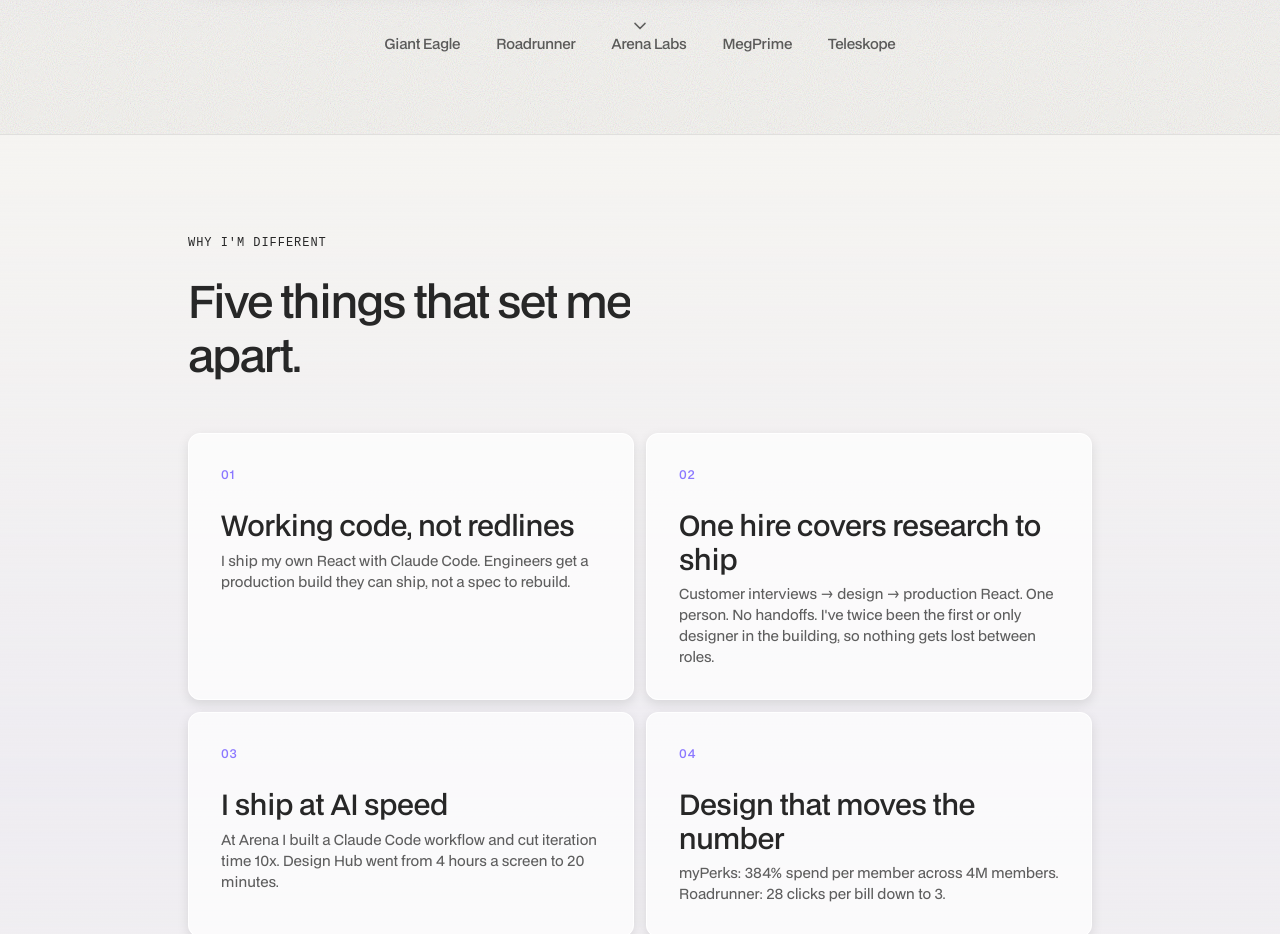
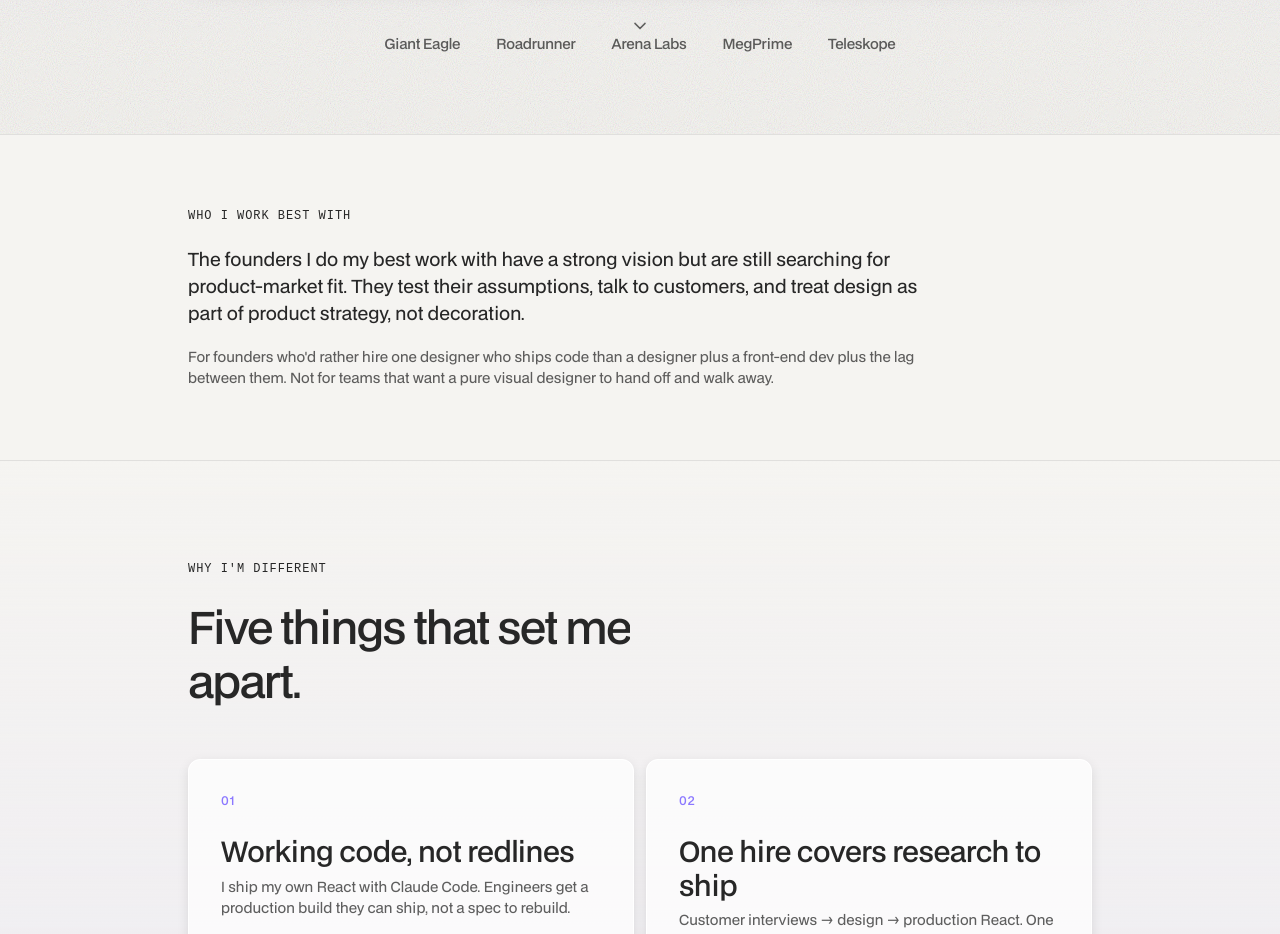
Before and after one commit to jennylu89/jenny-pitch, a React (Vite) app: page / in a window 1280 px wide. Shown: the part 800-1734 px from the top of the page. Built offline with nearby package versions, Linux system fonts and the light colour scheme; a web font is replaced by a local one.

Commit message:
arborxr: warmer close

```diff
--- /dev/null
+++ b/src/components/WhoFor.jsx
@@ -0,0 +1,62 @@
+import { useRef, useState, useEffect } from 'react';
+
+export default function WhoFor() {
+  const ref = useRef(null);
+  const [visible, setVisible] = useState(false);
+
+  useEffect(() => {
+    const el = ref.current;
+    if (!el) return;
+    const obs = new IntersectionObserver(
+      ([e]) => { if (e.isIntersecting) { setVisible(true); obs.disconnect(); } },
+      { threshold: 0.15 }
+    );
+    obs.observe(el);
+    return () => obs.disconnect();
+  }, []);
+
+  return (
+    <section style={{ borderTop: '1px solid var(--border)', padding: '72px 0' }}>
+      <div className="section-pad" style={{ maxWidth: '1000px', margin: '0 auto', padding: '0 48px' }}>
+        <div
+          ref={ref}
+          style={{
+            maxWidth: '760px',
+            display: 'flex',
+            flexDirection: 'column',
+            gap: '20px',
+            transition: 'opacity 0.7s ease, filter 0.7s ease',
+            opacity: visible ? 1 : 0,
+            filter: visible ? 'blur(0px)' : 'blur(12px)',
+          }}
+        >
+          <span style={{
+            color: 'var(--text)', fontSize: 'var(--type-small)',
+            fontFamily: 'var(--font-badge)', fontWeight: 'var(--weight-medium)',
+            letterSpacing: 'var(--tracking-badge)', textTransform: 'uppercase',
+            display: 'block',
+          }}>
+            Who I work best with
+          </span>
+          <p style={{
+            color: 'var(--text)',
+            fontFamily: 'var(--font-sans)',
+            fontSize: 'var(--type-lead)',
+            lineHeight: 'var(--leading-body)',
+            margin: 0,
+          }}>
+            The founders I do my best work with have a strong vision but are still searching for product-market fit. They test their assumptions, talk to customers, and treat design as part of product strategy, not decoration.
+          </p>
+          <p style={{
+            color: 'var(--muted)',
+            fontSize: 'var(--type-body)',
+            lineHeight: 'var(--leading-body)',
+            margin: 0,
+          }}>
+            For founders who'd rather hire one designer who ships code than a designer plus a front-end dev plus the lag between them. Not for teams that want a pure visual designer to hand off and walk away.
+          </p>
+        </div>
+      </div>
+    </section>
+  );
+}
--- a/src/pages/companies/arborxr.js
+++ b/src/pages/companies/arborxr.js
@@ -255,7 +255,11 @@ export const arborxr = {
   // closing line of every portfolio page on the internet. This keeps her word and her warmth,
   // makes the match HER assessment, then invites the pushback his own JD says he wants
   // ("knowing when to push back", jd.md:26). 10 words. Asks for nothing. No question mark.
-  close: "Sounds like a match. I'd like to hear where I'm wrong.",
+  // 2026-07-31, Jenny's direct instruction, replacing "Sounds like a match. I'd like to hear where
+  // I'm wrong." Two things were raised once and she chose this anyway, so do not revert it:
+  // "I'd love" is on the Copy Canon kill list, and "if" hands the verdict back to him where the
+  // previous line held it. She wanted the warmer register. Her page, her voice, her call.
+  close: "If it's a match, I'd love to chat.",
 
   primaryLabel: "Book 30 minutes",
   secondaryLabel: "View resume",
--- a/src/pages/template/PitchPage.jsx
+++ b/src/pages/template/PitchPage.jsx
@@ -1,5 +1,6 @@
 import Nav from '../../components/Nav';
 import Hero from '../../components/Hero';
+import WhoFor from '../../components/WhoFor';
 import Differentiators from '../../components/Differentiators';
 import Testimonials from '../../components/Testimonials';
 import Projects from '../../components/Projects';
@@ -14,6 +15,7 @@ export default function PitchPage() {
       <Nav />
       <main>
         <Hero />
+        <WhoFor />
         <Differentiators />
         <AIProjects />
         <Projects />
```
